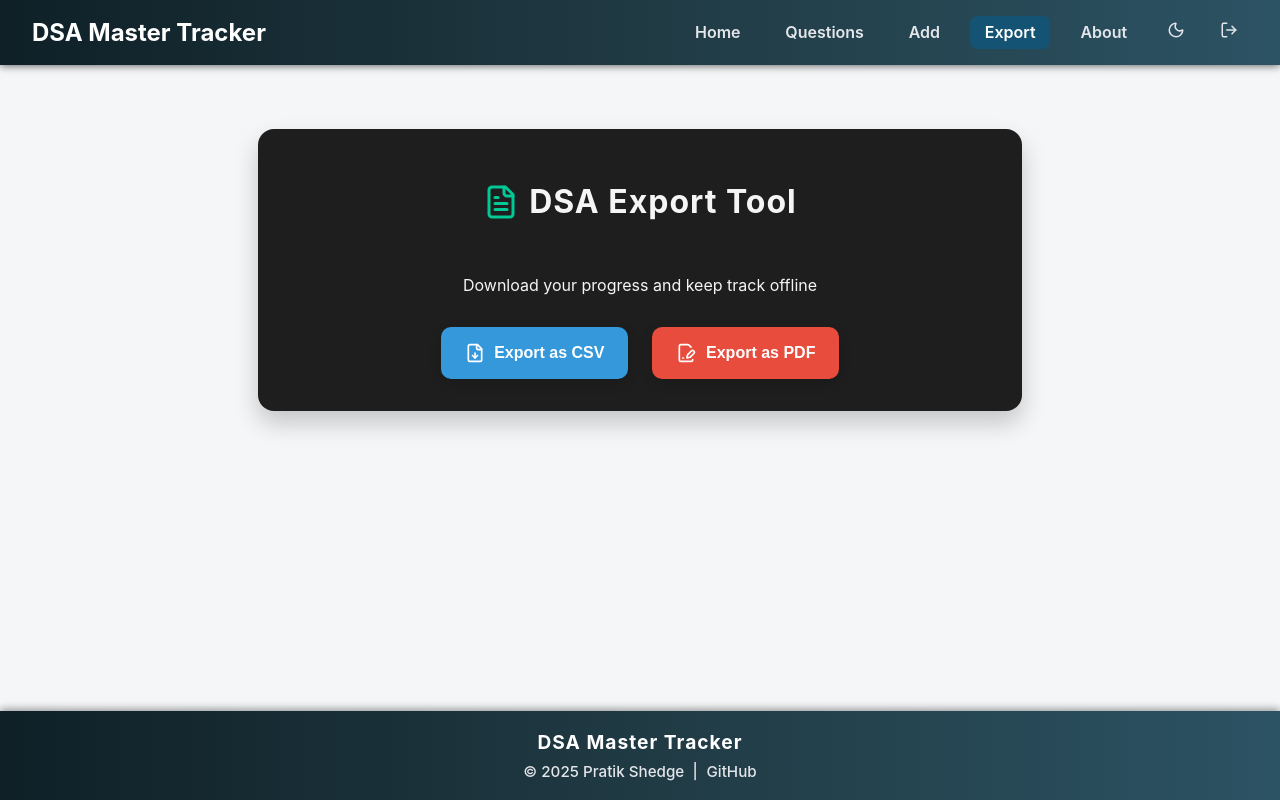
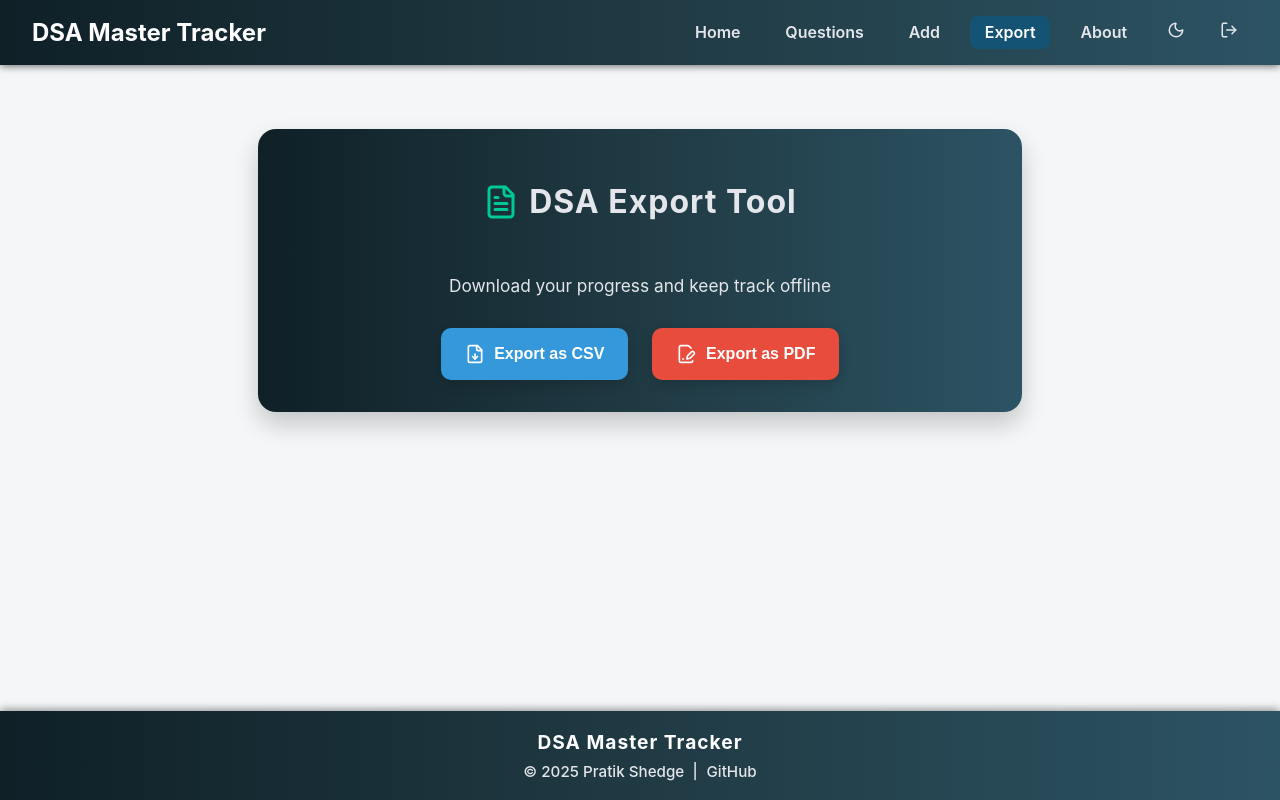
Before and after one commit to Pratik-shedge07/dsa-tracker, a React (Create React App) app: page /export in a window 1280 px wide. Built offline with nearby package versions, Linux system fonts and the light colour scheme; sample sign-in values are in the browser's storage.

Commit message:
export page changes

```diff
--- a/src/pages/ExportPage.jsx
+++ b/src/pages/ExportPage.jsx
@@ -8,10 +8,16 @@ const Wrapper = styled.div`
   margin: 4rem auto;
   padding: 2rem;
   text-align: center;
-  background-color: ${({ theme }) => theme?.background || '#1e1e1e'};
-  color: ${({ theme }) => theme?.text || '#f5f5f5'};
-  border-radius: 16px;
+  background: linear-gradient(to right, #0f2027, #203a43, #2c5364);
+  color: #e4e6eb;
+  border-radius: 18px;
   box-shadow: 0 12px 24px rgba(0, 0, 0, 0.2);
+
+  @media (max-width: 700px) {
+    padding: 1.2rem 0.5rem;
+    margin: 2rem 0.2rem;
+    max-width: 100%;
+  }
 `;
 
 const Logo = styled.div`
@@ -29,6 +35,10 @@ const Logo = styled.div`
     font-size: 2rem;
     font-weight: bold;
     letter-spacing: 1px;
+
+    @media (max-width: 700px) {
+      font-size: 1.3rem;
+    }
   }
 `;
 
@@ -38,6 +48,12 @@ const ExportButtons = styled.div`
   gap: 1.5rem;
   flex-wrap: wrap;
   margin-top: 2rem;
+
+  @media (max-width: 700px) {
+    flex-direction: column;
+    gap: 1rem;
+    align-items: stretch;
+  }
 `;
 
 const Button = styled.button`
@@ -57,6 +73,23 @@ const Button = styled.button`
 
   &:hover {
     transform: translateY(-3px) scale(1.05);
+    background-color: ${({ pdf }) => (pdf ? '#c0392b' : '#217dbb')};
+  }
+
+  @media (max-width: 700px) {
+    font-size: 0.97rem;
+    padding: 0.8rem 1rem;
+    justify-content: center;
+  }
+`;
+
+const Description = styled.p`
+  font-size: 1.08rem;
+  margin-bottom: 1.5rem;
+
+  @media (max-width: 700px) {
+    font-size: 0.97rem;
+    margin-bottom: 1rem;
   }
 `;
 
@@ -68,7 +101,9 @@ const ExportPage = ({ questions }) => {
         <h1>DSA Export Tool</h1>
       </Logo>
 
-      <p>Download your progress and keep track offline</p>
+      <Description>
+        Download your progress and keep track offline
+      </Description>
 
       <ExportButtons>
         <Button onClick={() => exportToCSV(questions)}>
```
